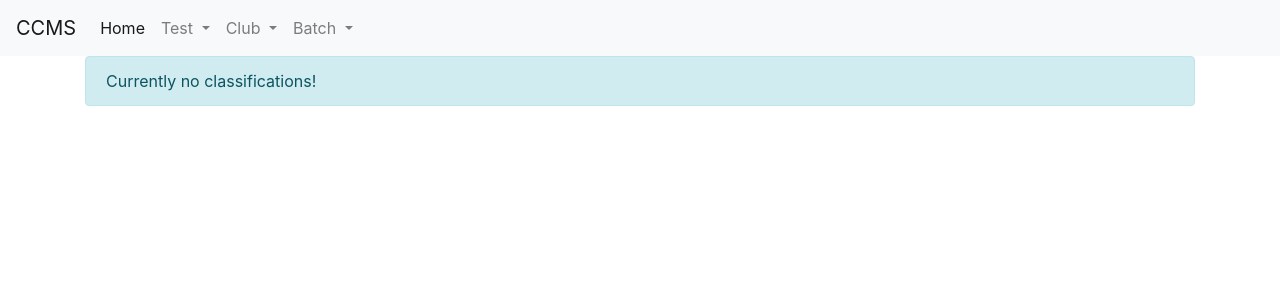
After one commit to mdew192837/cc-django, a Django app: page /test in a window 1280 px wide. The commit adds this page. Shown: the top 300 px of the page. Run offline with Django 3.2, Linux system fonts and the light colour scheme; data that the repository does not hold is empty; some libraries are stand-ins or nearby versions.

Commit message:
Add Club Classifications Model and included it in admin page
Minor Changes
* Updated base.html

```diff
--- a/ccms/cc_management/admin.py
+++ b/ccms/cc_management/admin.py
@@ -1,7 +1,8 @@
 from django.contrib import admin
 
 # Import the models
-from .models import Club
+from .models import *
 
 # Register your models here.
 admin.site.register(Club)
+admin.site.register(Club_Classifications)
--- a/ccms/cc_management/templates/cc_management/base.html
+++ b/ccms/cc_management/templates/cc_management/base.html
@@ -31,7 +31,7 @@
                 Test
               </a>
               <div class="dropdown-menu" aria-labelledby="testDropdown">
-                <a class="dropdown-item" href="/test">Test</a>
+                <a class="dropdown-item" href="{% url 'cc-management-test' %}">Test</a>
                 <div class="dropdown-divider"></div>
                 <a class="dropdown-item" href="/test2">Test ELO</a>
                 <div class="dropdown-divider"></div>
--- /dev/null
+++ b/ccms/cc_management/templates/cc_management/test.html
@@ -0,0 +1,15 @@
+{% extends "cc_management/base.html" %}
+{% block content %}
+    {% if classifications %}
+        <h1>Club Classifications</h1>
+        <ul>
+            {% for classification in classifications %}
+                <li>{{ classification.name }}</li>
+            {% endfor %}
+        </ul>
+    {% else %}
+        <div class="alert alert-info" role="alert">
+            Currently no classifications!
+        </div>
+    {% endif %}
+{% endblock content %}
--- a/ccms/cc_management/urls.py
+++ b/ccms/cc_management/urls.py
@@ -4,4 +4,5 @@ from . import views
 
 urlpatterns = [
     path('', views.home, name='cc-management-home'),
+    path('test', views.test, name='cc-management-test')
 ]
--- a/ccms/cc_management/views.py
+++ b/ccms/cc_management/views.py
@@ -1,8 +1,12 @@
 from django.shortcuts import render
-from .models import Club
+from .models import *
 # from django.http import HttpResponse
 
 # Create your views here.
 def home(request):
     clubs = Club.objects.all()
     return render(request, 'cc_management/home.html', context={"clubs": clubs})
+
+def test(request):
+    club_classifications = Club_Classifications.objects.all()
+    return render(request, 'cc_management/test.html', context={"classifications": club_classifications})
```
Also changed, not shown: ccms/cc_management/models.py (+8 -0 lines), ccms/cc_management/migrations/0002_club_classifications.py (added).
